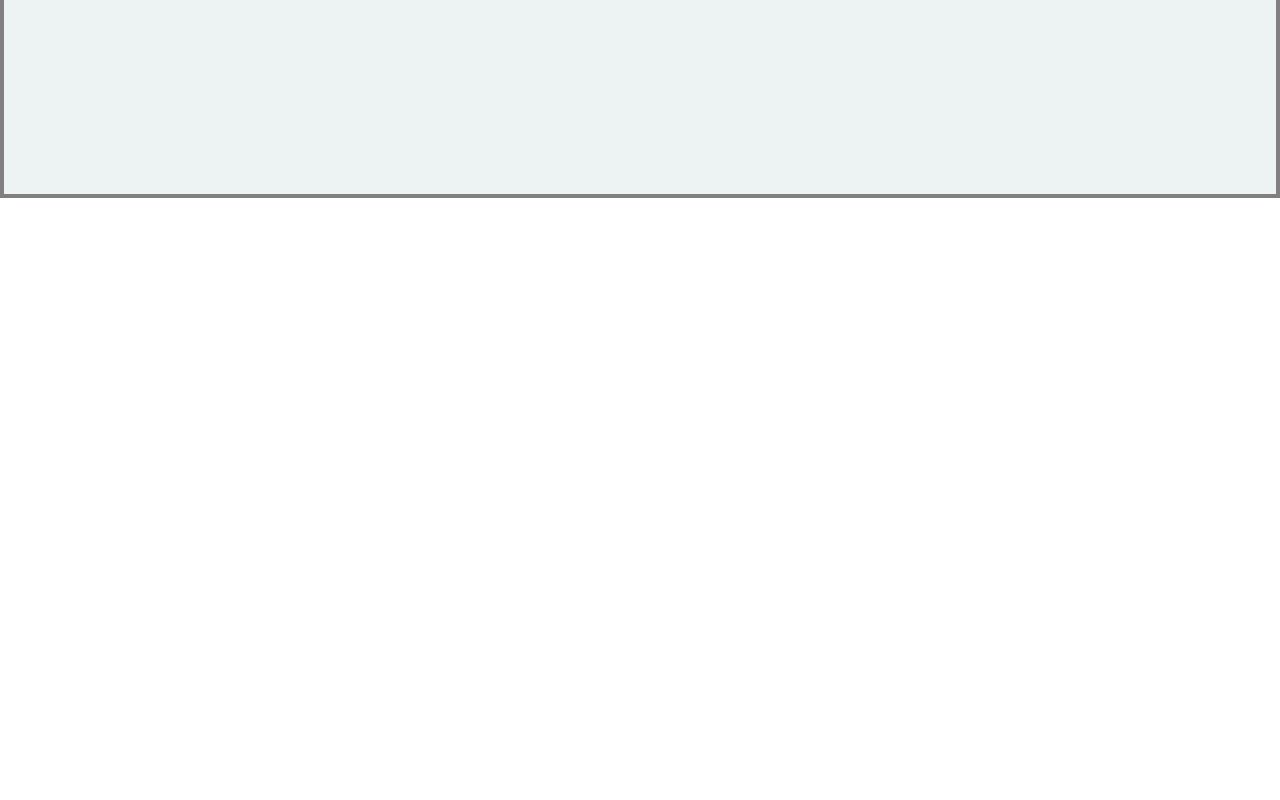
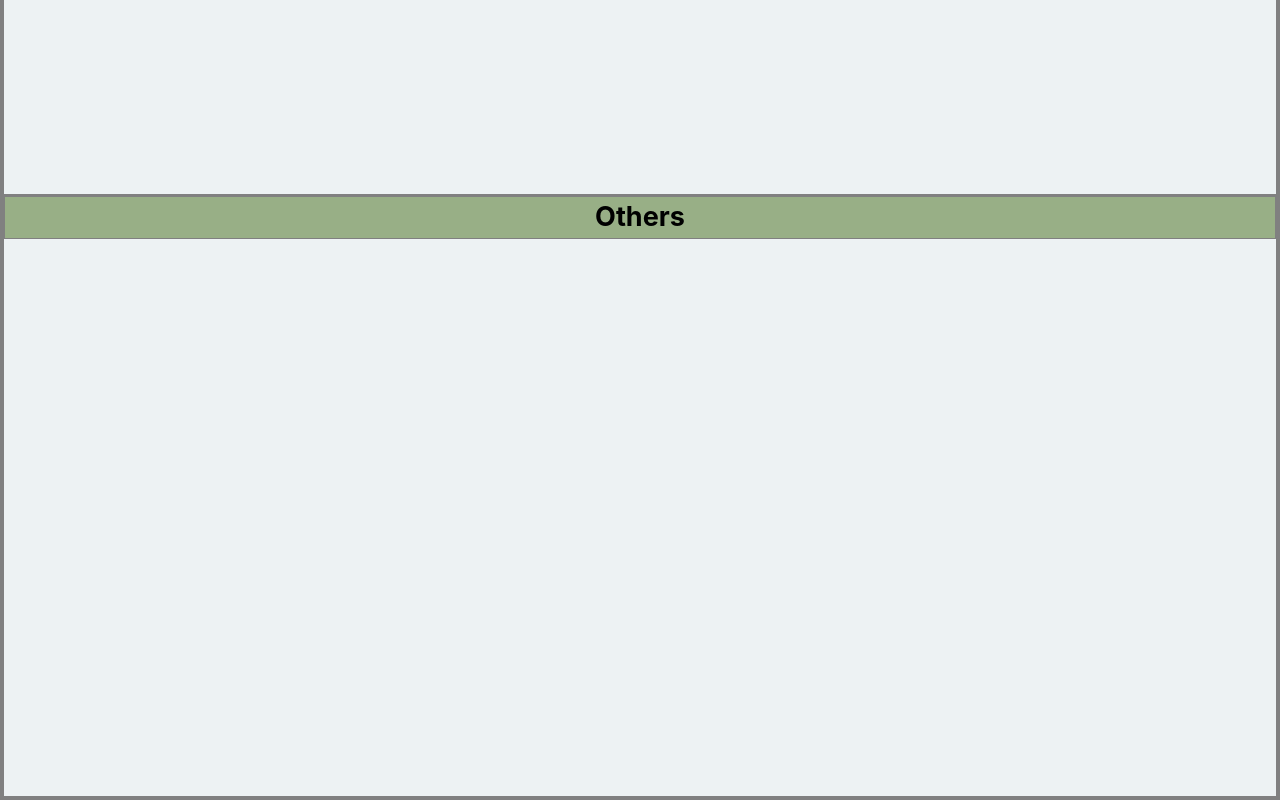
Before and after one commit to no-la/my-portfolio-for-2026, a React (Vite) app: page / in a window 1280 px wide. Shown: the part 1866-2666 px from the top of the page. Before the commit the page ends 2064 px from the top, so only its background shows below. Built offline with nearby package versions, Linux system fonts and the light colour scheme.

Commit message:
add my-others

```diff
--- a/src/app/App.jsx
+++ b/src/app/App.jsx
@@ -5,6 +5,7 @@ import MyHeader from './my-header/my-header';
 import MyProfile from './my-profile/my-profile';
 import MySkills from './my-skills/my-skills';
 import MyProjects from './my-projects/my-projects';
+import MyOthers from './my-others/my-others';
 
 const App = () => {
   return (
@@ -13,6 +14,7 @@ const App = () => {
       <MyProfile />
       <MySkills />
       <MyProjects />
+      <MyOthers />
     </>
   );
 };
--- /dev/null
+++ b/src/app/my-others/my-others.css
@@ -0,0 +1,3 @@
+#others {
+  height: 600px;
+}
--- /dev/null
+++ b/src/app/my-others/my-others.jsx
@@ -0,0 +1,12 @@
+import SectionHeader from '../../components/section-header/section-header';
+import './my-others.css';
+
+const MyOthers = () => {
+  return (
+    <section id="others">
+      <SectionHeader>Others</SectionHeader>
+    </section>
+  );
+};
+
+export default MyOthers;
```
